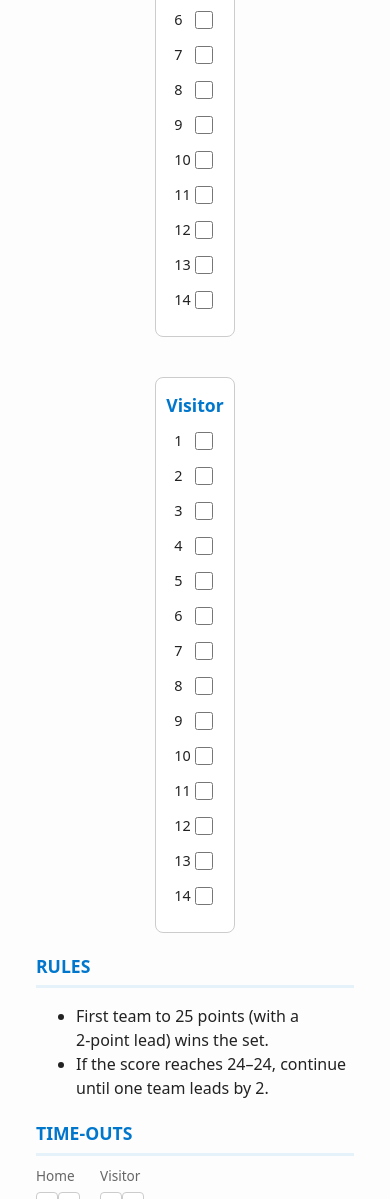
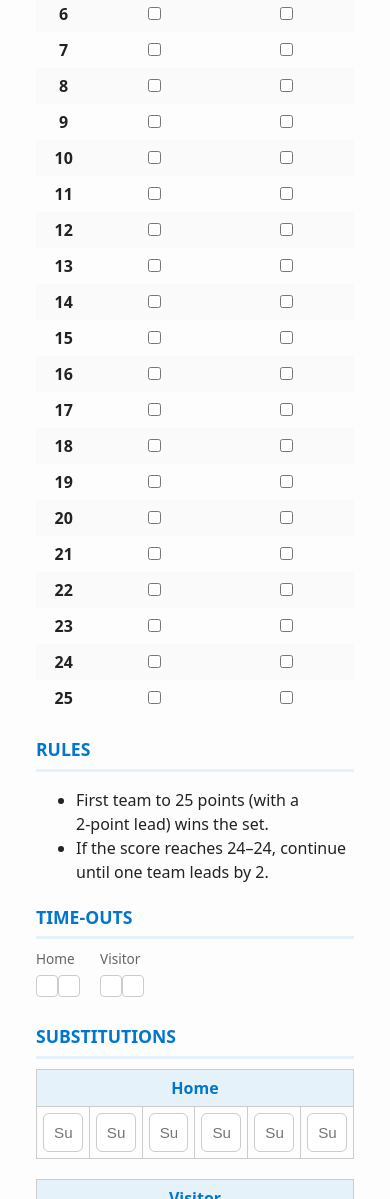
Before and after one commit to amal-blend/vb_scoresheet, a plain HTML site: page index.html in a window 390 px wide. Shown: the part 801-2000 px from the top of the page. Drawn offline with Linux system fonts and the light colour scheme.

Commit message:
Update index.html

```diff
--- a/index.html
+++ b/index.html
@@ -77,58 +77,25 @@
             color: var(--accent)
         }
 
-        .score-tracking {
-            display: grid;
-            grid-template-columns: 1fr auto 1fr;
-            gap: 20px;
-            align-items: start;
+        table {
+            width: 100%;
+            border-collapse: collapse;
             margin-bottom: 20px
         }
 
-        .score-col {
-            display: flex;
-            flex-direction: column;
-            align-items: center;
-            padding: 10px;
-            background: #fff;
-            border: 1px solid var(--line);
-            border-radius: 8px
+        th,
+        td {
+            text-align: center;
+            padding: 6px
         }
 
-        .score-col h2 {
-            margin: 4px 0;
-            font-size: 1.1rem;
+        th {
+            background: var(--accent-light);
             color: var(--accent)
         }
 
-        .score-list {
-            list-style: none;
-            padding: 0;
-            margin: 0;
-            max-height: 500px;
-            overflow: hidden
-        }
-
-        .score-list li {
-            display: flex;
-            align-items: center;
-            justify-content: space-between;
-            width: 100%;
-            margin: 3px 0;
-            font-size: 0.9rem;
-            padding: 4px 8px;
-            border-radius: 4px;
-            transition: background 0.2s
-        }
-
-        .score-list li:hover {
-            background: var(--accent-light)
-        }
-
-        .score-list input[type=checkbox] {
-            width: 18px;
-            height: 18px;
-            cursor: pointer
+        tr:nth-child(even) {
+            background: #fafafa
         }
 
         .inline {
@@ -147,10 +114,17 @@
             background: #fff
         }
 
-        .subs {
-            display: grid;
-            grid-template-columns: repeat(auto-fit, minmax(140px, 1fr));
-            gap: 10px
+        .subs-table {
+            width: 100%;
+            border-collapse: collapse;
+            margin-top: 10px
+        }
+
+        .subs-table th,
+        .subs-table td {
+            border: 1px solid var(--line);
+            padding: 6px;
+            text-align: center
         }
 
         .sets {
@@ -198,18 +172,14 @@
             transform: scale(0.97)
         }
 
+        #scoreTable td:first-child {
+            width: 40px;
+            font-weight: bold
+        }
+
         @media (max-width:700px) {
             .meta {
                 grid-template-columns: 1fr
-            }
-
-            .subs {
-                grid-template-columns: 1fr
-            }
-
-            .score-tracking {
-                grid-template-columns: 1fr;
-                justify-items: center
             }
         }
 
@@ -257,17 +227,16 @@
         </div>
 
         <div class="section-title">Score Tracking</div>
-        <div class="score-tracking">
-            <div class="score-col">
-                <h2>Home</h2>
-                <ul class="score-list" id="homeScores"></ul>
-            </div>
-            <div></div>
-            <div class="score-col">
-                <h2>Visitor</h2>
-                <ul class="score-list" id="visitorScores"></ul>
-            </div>
-        </div>
+        <table id="scoreTable">
+            <thead>
+                <tr>
+                    <th>Score</th>
+                    <th>Home</th>
+                    <th>Visitor</th>
+                </tr>
+            </thead>
+            <tbody></tbody>
+        </table>
 
         <div class="section-title">Rules</div>
         <ul>
@@ -282,9 +251,40 @@
         </div>
 
         <div class="section-title">Substitutions</div>
-        <div class="subs"><input type="text" placeholder="Home sub 1"><input type="text" placeholder="Home sub 2"><input type="text" placeholder="Home sub 3"><input type="text" placeholder="Home sub 4"><input type="text" placeholder="Home sub 5"><input type="text" placeholder="Home sub 6"></div>
-        <div style="height:8px"></div>
-        <div class="subs"><input type="text" placeholder="Visitor sub 1"><input type="text" placeholder="Visitor sub 2"><input type="text" placeholder="Visitor sub 3"><input type="text" placeholder="Visitor sub 4"><input type="text" placeholder="Visitor sub 5"><input type="text" placeholder="Visitor sub 6"></div>
+        <table class="subs-table">
+            <thead>
+                <tr>
+                    <th colspan="6">Home</th>
+                </tr>
+            </thead>
+            <tbody>
+                <tr>
+                    <td><input type="text" placeholder="Sub 1"></td>
+                    <td><input type="text" placeholder="Sub 2"></td>
+                    <td><input type="text" placeholder="Sub 3"></td>
+                    <td><input type="text" placeholder="Sub 4"></td>
+                    <td><input type="text" placeholder="Sub 5"></td>
+                    <td><input type="text" placeholder="Sub 6"></td>
+                </tr>
+            </tbody>
+        </table>
+        <table class="subs-table">
+            <thead>
+                <tr>
+                    <th colspan="6">Visitor</th>
+                </tr>
+            </thead>
+            <tbody>
+                <tr>
+                    <td><input type="text" placeholder="Sub 1"></td>
+                    <td><input type="text" placeholder="Sub 2"></td>
+                    <td><input type="text" placeholder="Sub 3"></td>
+                    <td><input type="text" placeholder="Sub 4"></td>
+                    <td><input type="text" placeholder="Sub 5"></td>
+                    <td><input type="text" placeholder="Sub 6"></td>
+                </tr>
+            </tbody>
+        </table>
 
         <div class="section-title">Set Winners</div>
         <div class="sets">
@@ -318,20 +318,18 @@
     </div>
 
     <script>
-        function generateScores() {
+        function generateScoreRows() {
             const maxPoints = 25;
-            const homeList = document.getElementById('homeScores');
-            const visitorList = document.getElementById('visitorScores');
+            const tbody = document.querySelector('#scoreTable tbody');
             for (let i = 1; i <= maxPoints; i++) {
-                const homeLi = document.createElement('li');
-                homeLi.innerHTML = `${i} <input type="checkbox">`;
-                homeList.appendChild(homeLi);
-                const visitorLi = document.createElement('li');
-                visitorLi.innerHTML = `${i} <input type="checkbox">`;
-                visitorList.appendChild(visitorLi);
+                const row = document.createElement('tr');
+                const homeId = `home_${i}`;
+                const visitorId = `visitor_${i}`;
+                row.innerHTML = `<td>${i}</td><td><input type="checkbox" id="${homeId}" data-pair="${visitorId}"></td><td><input type="checkbox" id="${visitorId}" data-pair="${homeId}"></td>`;
+                tbody.appendChild(row);
             }
         }
-        generateScores();
+        generateScoreRows();
 
         document.getElementById('printBtn').addEventListener('click', () => window.print());
         document.getElementById('clearBtn').addEventListener('click', () => {
@@ -340,6 +338,15 @@
                 else i.value = ''
             });
         });
+
+        document.addEventListener('change', e => {
+            if (e.target.matches('#scoreTable input[type="checkbox"]')) {
+                const pairId = e.target.dataset.pair;
+                if (e.target.checked) {
+                    document.getElementById(pairId).checked = false;
+                }
+            }
+        });
     </script>
 </body>
 
```
